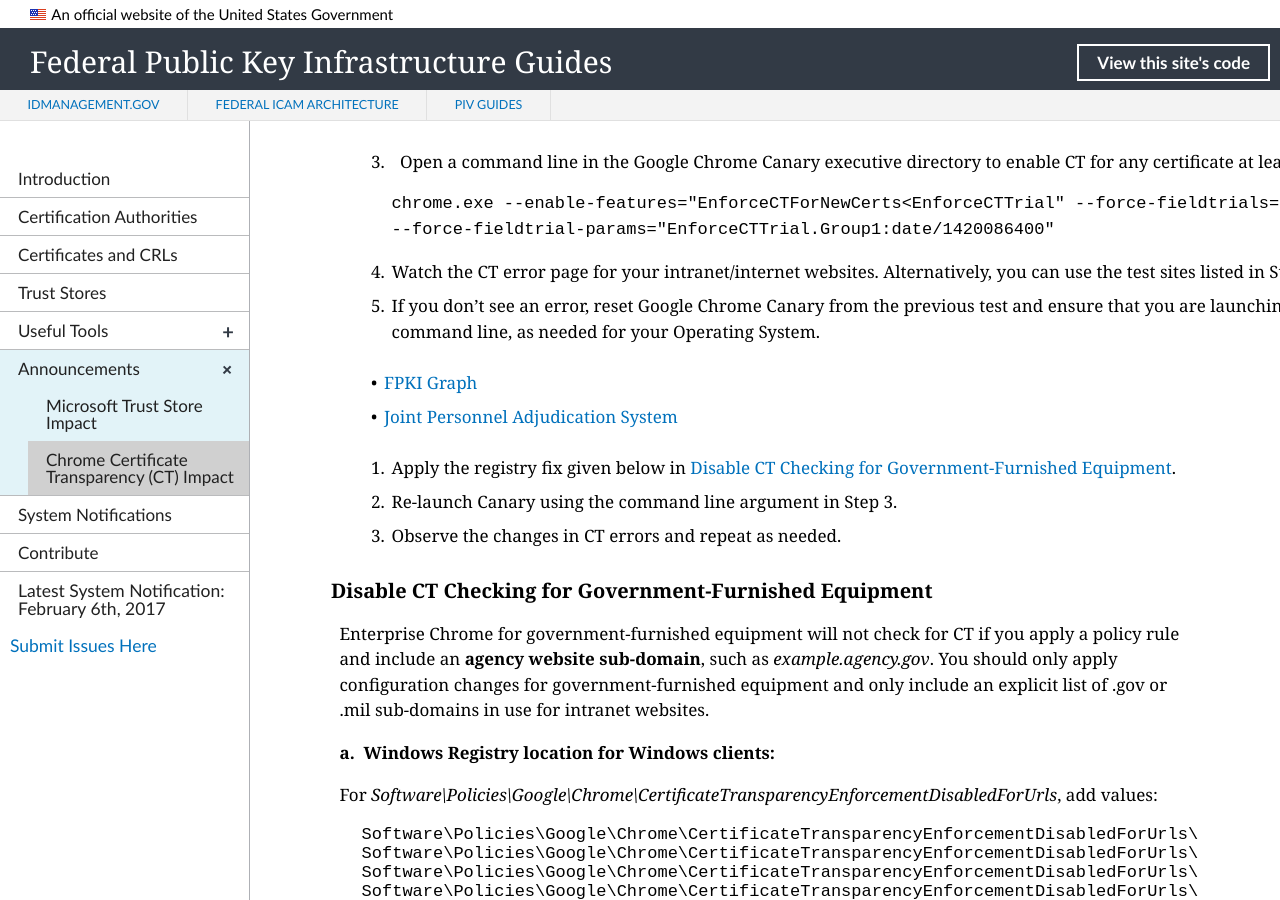
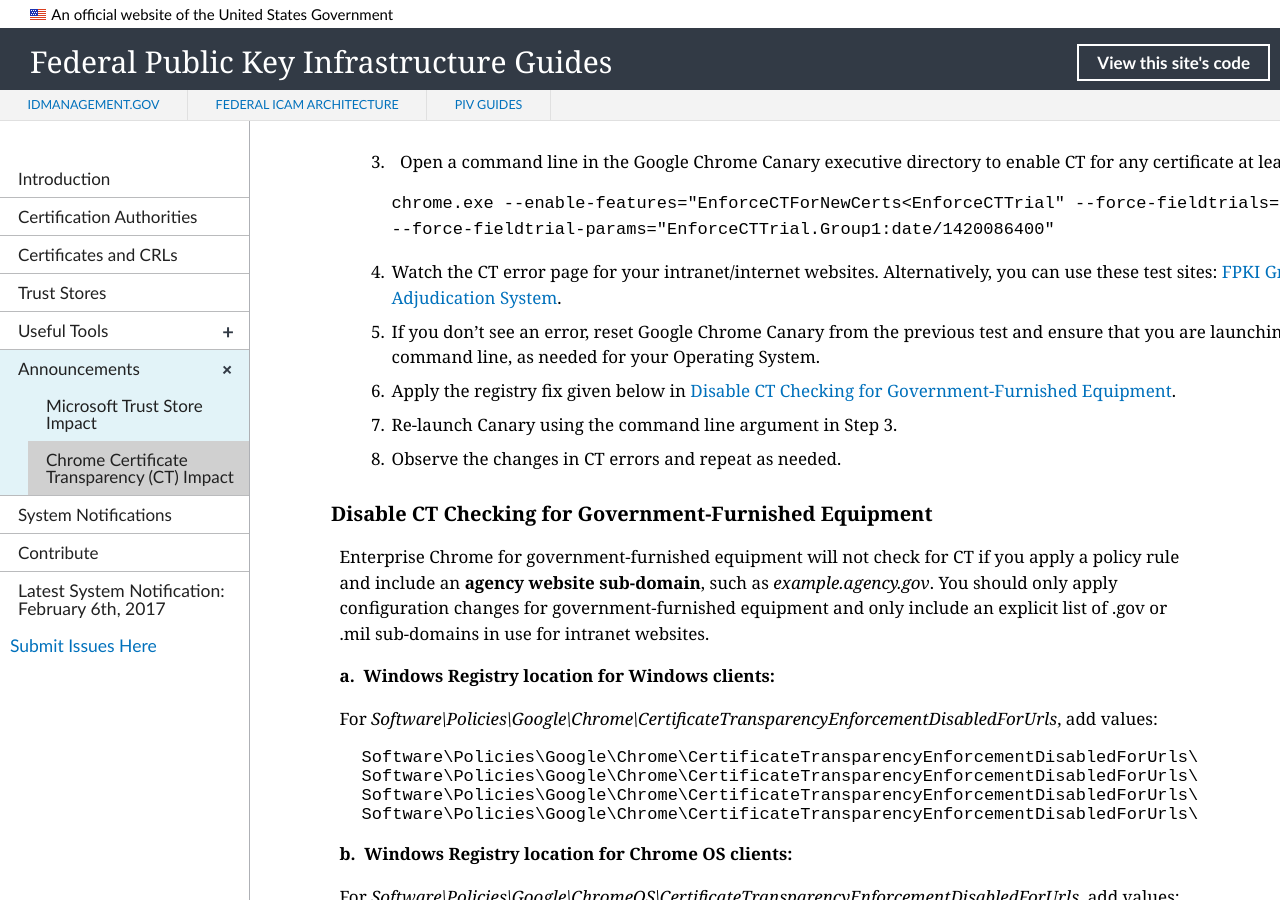
Before and after one commit to GSA/fpki-guides, a Jekyll site: the page built from _announcements/02_google_ct.md, in a window 1280 px wide and 900 px high, scrolled down 2024 px. Built offline with Jekyll 4.4.1, drawn with Linux system fonts in a browser that asks for light colours; nearby versions of some CDN libraries; library files that are not in the unit come from our copies.

Commit message:
Update 02_google_ct.md
Formatting again

````diff
--- a/_announcements/02_google_ct.md
+++ b/_announcements/02_google_ct.md
@@ -54,12 +54,8 @@
    --force-fieldtrial-params="EnforceCTTrial.Group1:date/1420086400"
    ```
 
-4. Watch the CT error page for your intranet/internet websites. Alternatively, you can use the test sites listed in Step 5.<!--What do the test sites give you that the CT error page doesn't?-->
-5. If you don't see an error, reset Google Chrome Canary from the previous test and ensure that you are launching Chrome 67<!--Referring to Google Chrome Canary in multiple ways--3 names, 2 names, 1 name +/- "67"--is confusing. Canary and Chrome 67 are 2 different things?--> using the command line, as needed for your Operating System.
-
-* [FPKI Graph](https://fpki-graph.fpki-lab.gov){:target="_blank"}
-* [Joint Personnel Adjudication System](https://jpasapp.dmdc.osd.mil/JPAS/JPASDisclosureServlet){:target="_blank"}<!--You have to sign an agreement to use this site.-->
-
+4. Watch the CT error page for your intranet/internet websites. Alternatively, you can use these test sites: [FPKI Graph](https://fpki-graph.fpki-lab.gov){:target="_blank"} or [Joint Personnel Adjudication System](https://jpasapp.dmdc.osd.mil/JPAS/JPASDisclosureServlet){:target="_blank"}.
+5. If you don't see an error, reset Google Chrome Canary from the previous test and ensure that you are launching Chrome 67 using the command line, as needed for your Operating System.
 6. Apply the registry fix given below in [Disable CT Checking for Government-Furnished Equipment](#disable-ct-checking-for-government-furnished-equipment).
 7. Re-launch Canary using the command line argument in Step 3.
 8. Observe the changes in CT errors and repeat as needed.
````
